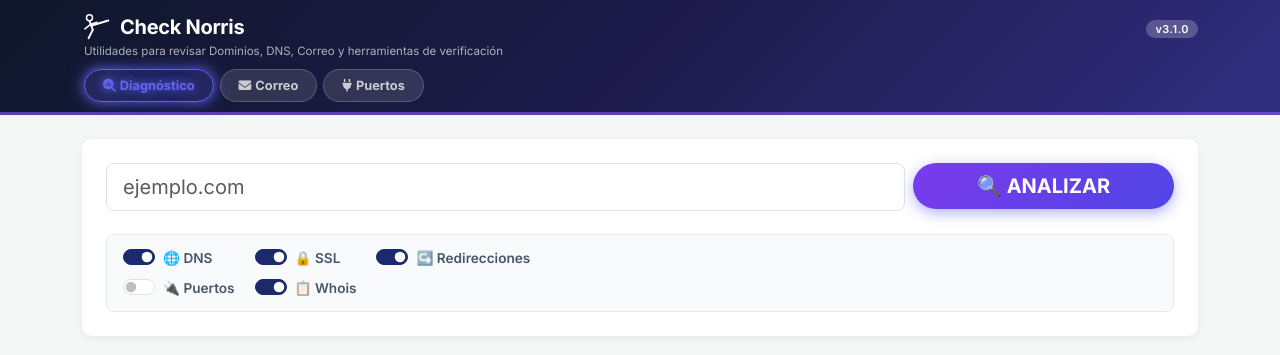
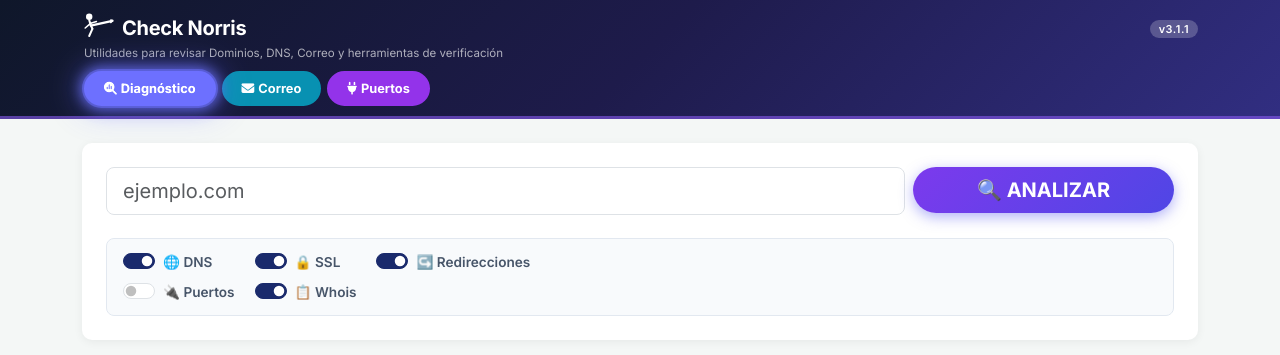
Before and after one commit to cuakcom/app-web, a PHP site: page / in a window 1280 px wide. Shown: the top 355 px of the page. Run offline with PHP 8.4, Linux system fonts and the light colour scheme.

Commit message:
style: v3.1.1 — botones con relleno sólido + neon activo, icono patada voladora mejorado
- Versión 3.1.1
- Tabs con fondo sólido de color propio (índigo/cyan/violeta), sin transparencia
- Tab activo: mismo color con resplandor neon exterior (box-shadow triple capa)
- Icono SVG de patada voladora redibujado con silueta más reconocible (pie, brazos, cuerpo)

https://claude.ai/code/session_01EqM4h3raGbqCMzxKXvySHY

```diff
--- a/index.php
+++ b/index.php
@@ -1,8 +1,8 @@
 <?php
 /**
- * Cuakcom Expert Suite v3.1.0
+ * Cuakcom Expert Suite v3.1.1
  */
-define('APP_VERSION', '3.1.0');
+define('APP_VERSION', '3.1.1');
 
 // ─── DESCARGA ─────────────────────────────────────────────────────────────────
 if (isset($_POST['action']) && $_POST['action'] === 'download') {
@@ -82,13 +82,21 @@ $activeTab = $_POST['active_tab'] ?? 'diagnostico';
         <div class="header-row-top">
             <div class="header-title-block">
                 <h1 class="header-title-main">
-                    <svg class="cn-icon me-2" width="30" height="30" viewBox="0 0 32 32" fill="none" xmlns="http://www.w3.org/2000/svg" aria-hidden="true">
-                        <circle cx="8" cy="6" r="3.2" stroke="white" stroke-width="1.6"/>
-                        <line x1="8" y1="9.5" x2="11.5" y2="19" stroke="white" stroke-width="2" stroke-linecap="round"/>
-                        <line x1="10.5" y1="14.5" x2="28" y2="9" stroke="white" stroke-width="2.2" stroke-linecap="round"/>
-                        <line x1="11.5" y1="19" x2="7" y2="28" stroke="white" stroke-width="2" stroke-linecap="round"/>
-                        <line x1="9.5" y1="13" x2="3" y2="18" stroke="white" stroke-width="1.6" stroke-linecap="round"/>
-                        <line x1="9.5" y1="13" x2="16" y2="11" stroke="white" stroke-width="1.6" stroke-linecap="round"/>
+                    <svg class="cn-icon me-2" width="32" height="32" viewBox="0 0 40 40" xmlns="http://www.w3.org/2000/svg" aria-hidden="true">
+                        <!-- silueta patada voladora minimalista -->
+                        <circle cx="9" cy="6" r="4" fill="white"/>
+                        <!-- torso inclinado hacia atrás -->
+                        <path d="M9 10 Q10 15 13 21" stroke="white" stroke-width="2.5" fill="none" stroke-linecap="round"/>
+                        <!-- pierna de patada extendida horizontalmente -->
+                        <path d="M11 17 L38 11" stroke="white" stroke-width="3" fill="none" stroke-linecap="round"/>
+                        <!-- pie de la patada -->
+                        <path d="M36 10 L38 11 L36 13" stroke="white" stroke-width="2" fill="none" stroke-linecap="round" stroke-linejoin="round"/>
+                        <!-- pierna trasera doblada -->
+                        <path d="M13 21 L9 30" stroke="white" stroke-width="2.5" fill="none" stroke-linecap="round"/>
+                        <!-- brazo trasero (equilibrio, hacia abajo-atrás) -->
+                        <path d="M11 14 L4 20" stroke="white" stroke-width="2" fill="none" stroke-linecap="round"/>
+                        <!-- brazo delantero (equilibrio, hacia adelante) -->
+                        <path d="M11 14 L18 12" stroke="white" stroke-width="2" fill="none" stroke-linecap="round"/>
                     </svg>Check Norris
                 </h1>
                 <span class="header-title-sub">Utilidades para revisar Dominios, DNS, Correo y herramientas de verificación</span>
--- a/style.css
+++ b/style.css
@@ -1,5 +1,5 @@
 /* ═══════════════════════════════════════════════════════
-   Cuakcom Expert Suite v3.1.0 — Hoja de estilos
+   Cuakcom Expert Suite v3.1.1 — Hoja de estilos
 ═══════════════════════════════════════════════════════ */
 
 /* ── Base ─────────────────────────────────────────────── */
@@ -105,41 +105,40 @@ body {
     flex-wrap: wrap;
 }
 
-/* Color por tab */
+/* Colores sólidos por tab */
 .tab-btn.tab-diag    { --tc: #6366f1; --tc-rgb: 99,102,241; }
-.tab-btn.tab-correo  { --tc: #06b6d4; --tc-rgb: 6,182,212; }
-.tab-btn.tab-puertos { --tc: #a855f7; --tc-rgb: 168,85,247; }
+.tab-btn.tab-correo  { --tc: #0891b2; --tc-rgb: 8,145,178; }
+.tab-btn.tab-puertos { --tc: #9333ea; --tc-rgb: 147,51,234; }
 
 .main-tabs .tab-btn {
-    background: rgba(255,255,255,0.12);
-    border: 1.5px solid rgba(255,255,255,0.18) !important;
+    background: var(--tc);
+    border: 2px solid var(--tc) !important;
     border-radius: 50px !important;
     font-weight: 700;
     font-size: 0.80rem;
     padding: 6px 18px;
-    color: rgba(255,255,255,0.75);
-    transition: background 0.15s, color 0.15s, border-color 0.15s, box-shadow 0.2s, text-shadow 0.2s;
+    color: #fff;
+    transition: filter 0.15s, box-shadow 0.2s;
     cursor: pointer;
     white-space: nowrap;
 }
 
 .main-tabs .tab-btn:hover {
-    background: rgba(var(--tc-rgb, 255,255,255), 0.22);
-    border-color: var(--tc, rgba(255,255,255,0.4)) !important;
+    filter: brightness(1.15);
     color: #fff;
     transform: none;
     box-shadow: none;
 }
 
 .main-tabs .tab-btn.active {
-    background: rgba(var(--tc-rgb), 0.2) !important;
+    background: var(--tc) !important;
     border-color: var(--tc) !important;
-    color: var(--tc) !important;
+    color: #fff !important;
+    filter: brightness(1.1);
     box-shadow:
-        0 0 8px 2px rgba(var(--tc-rgb), 0.55),
-        0 0 18px 4px rgba(var(--tc-rgb), 0.25),
-        inset 0 0 6px rgba(var(--tc-rgb), 0.1);
-    text-shadow: 0 0 10px var(--tc), 0 0 22px rgba(var(--tc-rgb), 0.6);
+        0 0 0 2px rgba(var(--tc-rgb), 0.5),
+        0 0 12px 4px rgba(var(--tc-rgb), 0.7),
+        0 0 28px 8px rgba(var(--tc-rgb), 0.35);
 }
 
 /* ── Botón Analizar ───────────────────────────────────── */
```
